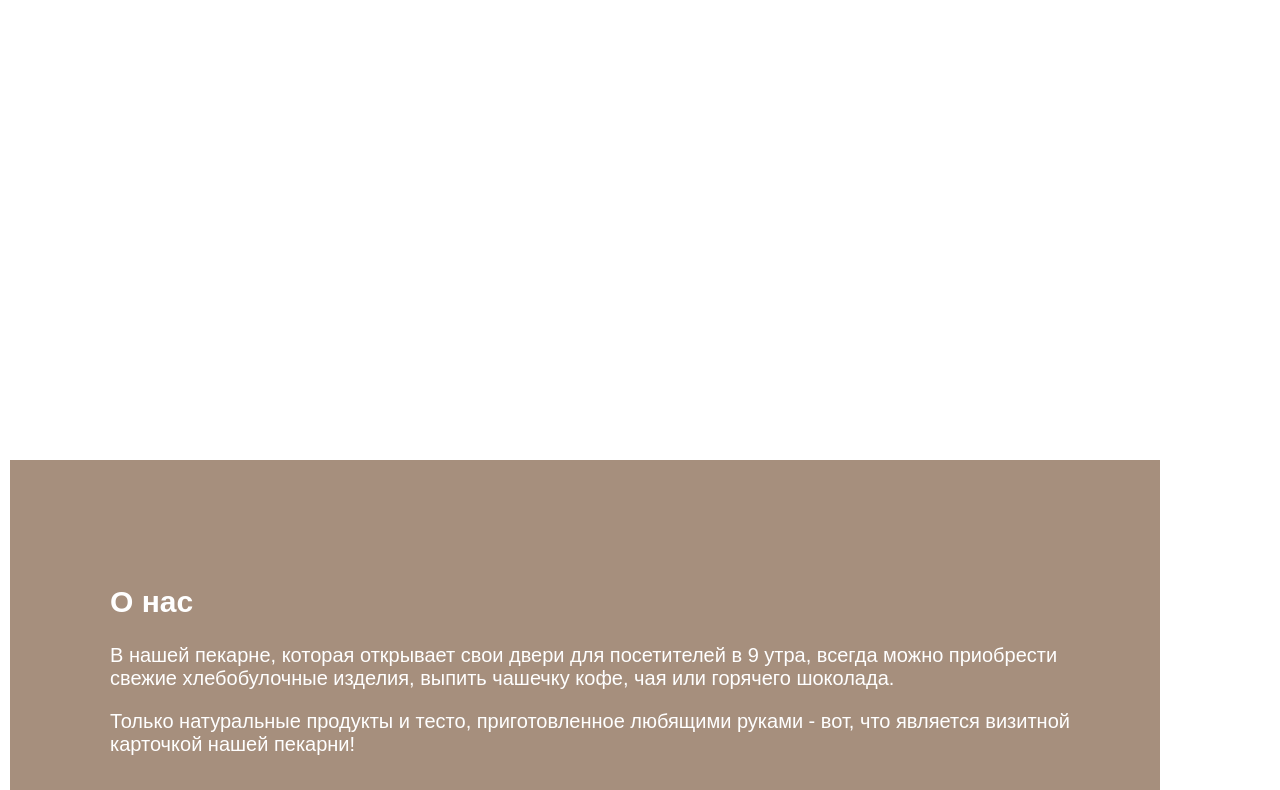
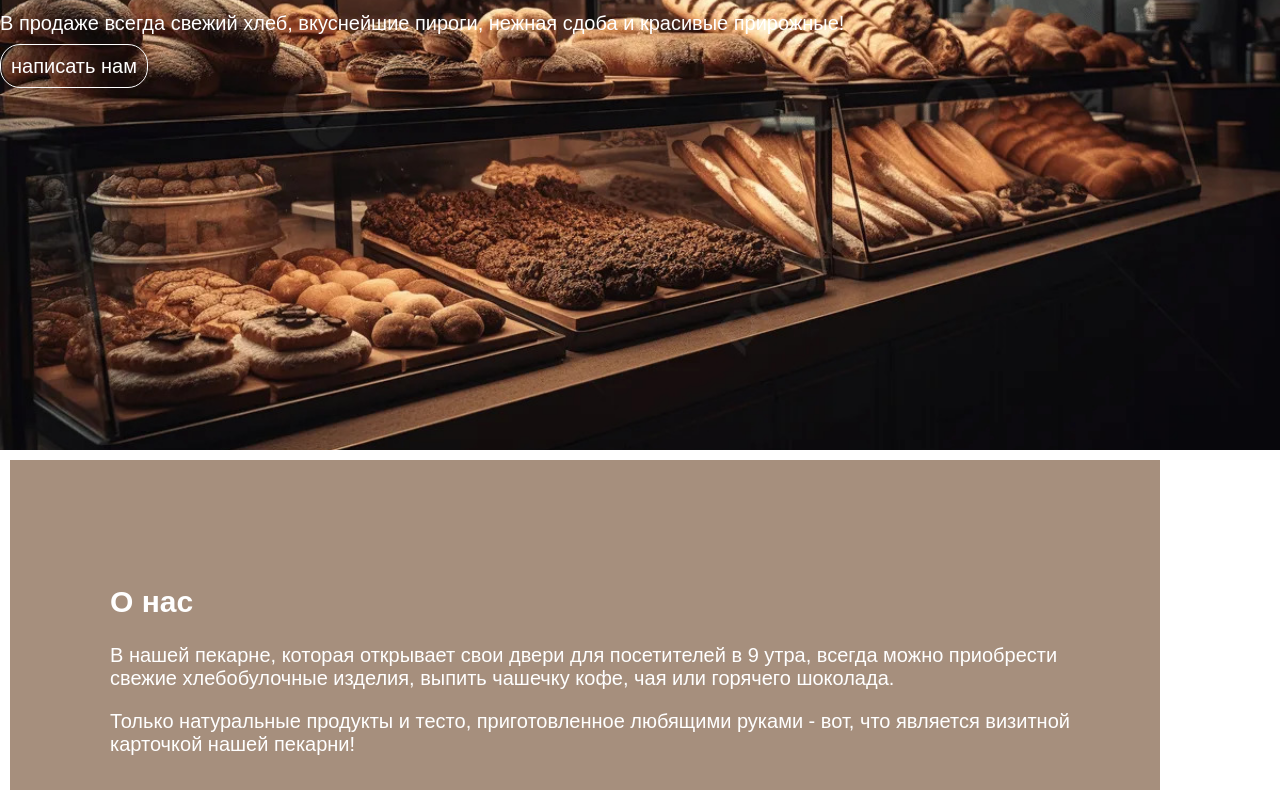
Before and after one commit to doroshenko17/bakery, a plain HTML site: page index.html in a window 1280 px wide. Shown: the part 150-940 px from the top of the page. Drawn offline with Linux system fonts and the light colour scheme.

Commit message:
Update style.css

```diff
--- a/style.css
+++ b/style.css
@@ -12,7 +12,7 @@ nav{
 }
 
 header{
-    background-image: url(i (3).webp);
+    background-image: url(i-_3_.jpg);
     height: 600px;
     background-repeat: no-repeat;
     background-position: center;
```
